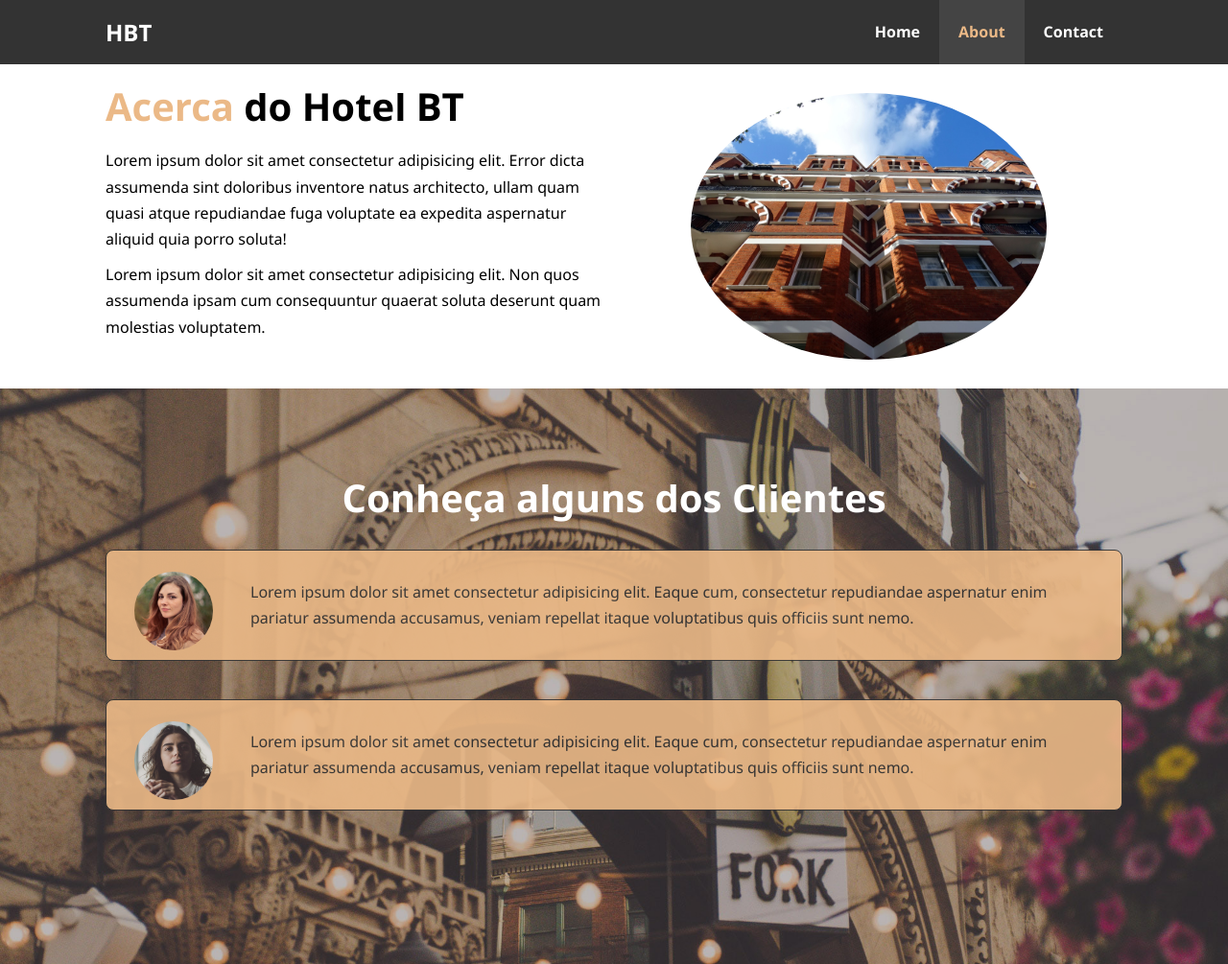
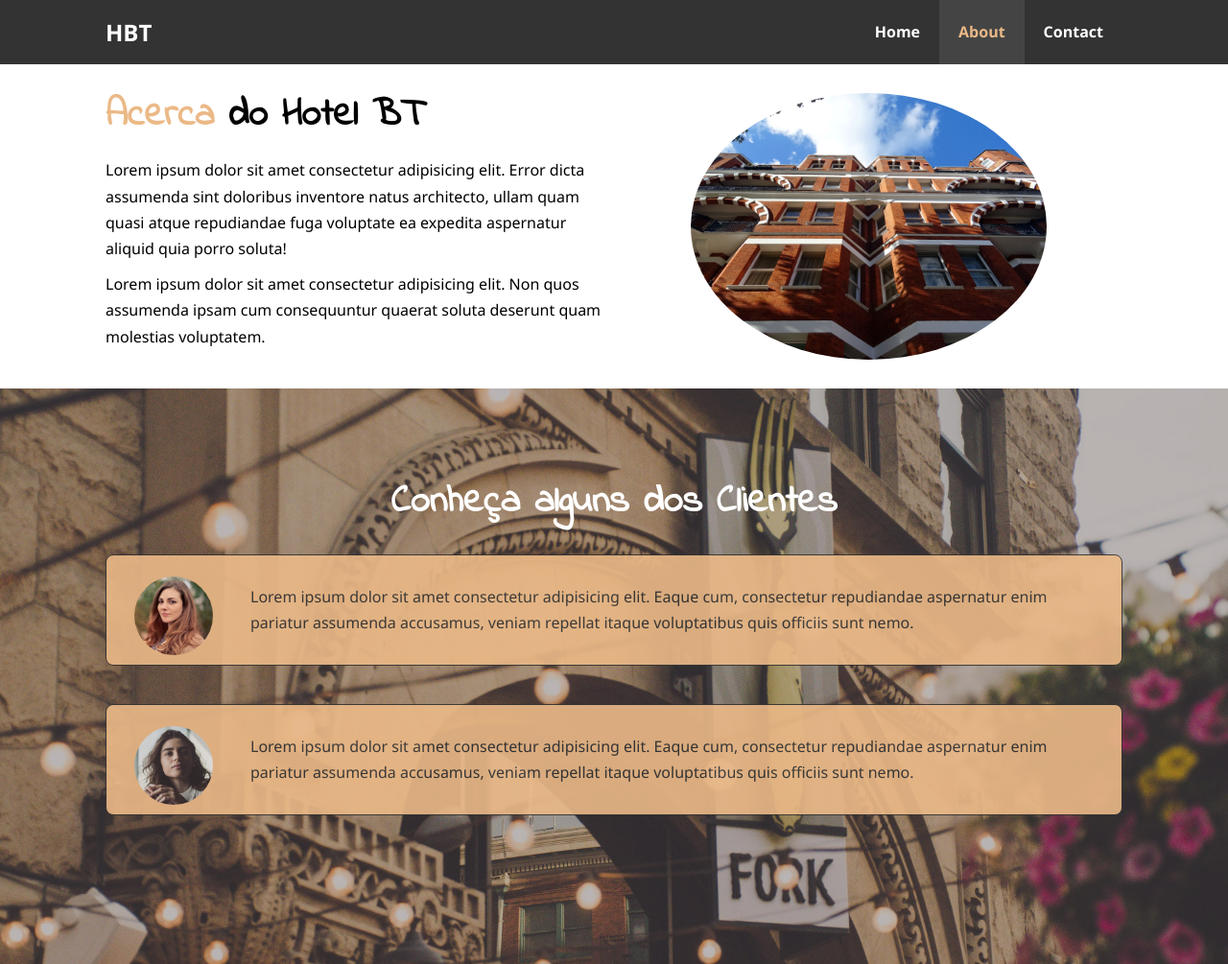
Before and after one commit to adilsonfuta/Hotel_WebSite, a plain HTML site: page about.html in a window 1280 px wide. Shown: the top 1005 px of the page at 96% size. Drawn offline with Linux system fonts and the light colour scheme.

Commit message:
pequenas mudanças nas letras do sistema

```diff
--- a/css/_about.css
+++ b/css/_about.css
@@ -19,6 +19,17 @@ section#about-info .info-left{
     float: left;
     width: 50%;
     min-height: 100%;
+}
+
+/*pequenas mudancas das letras*/
+.info-left h1{
+    padding-top: 10px;
+    font-family: 'indie';
+}
+
+#testimonials h2{
+    padding-top: 5px;
+    font-family: 'indie';
 }
 
 
```
